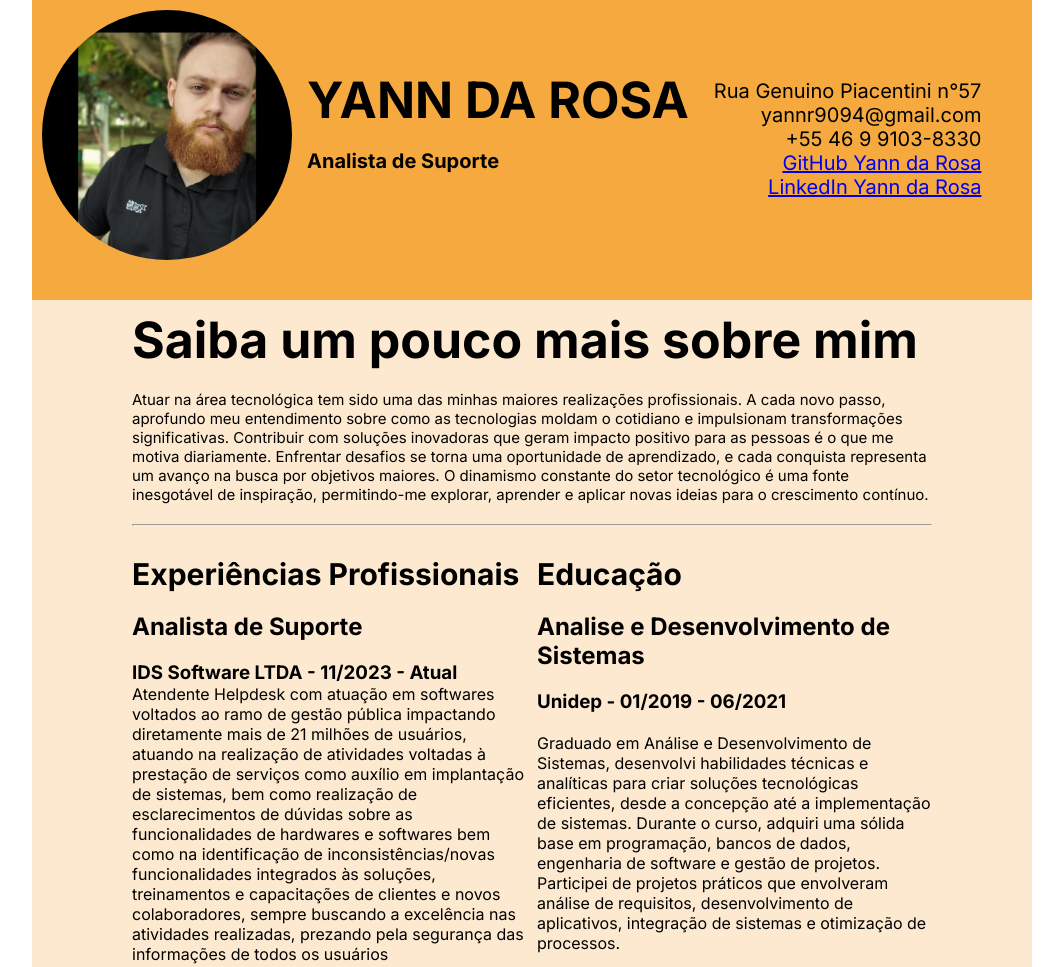
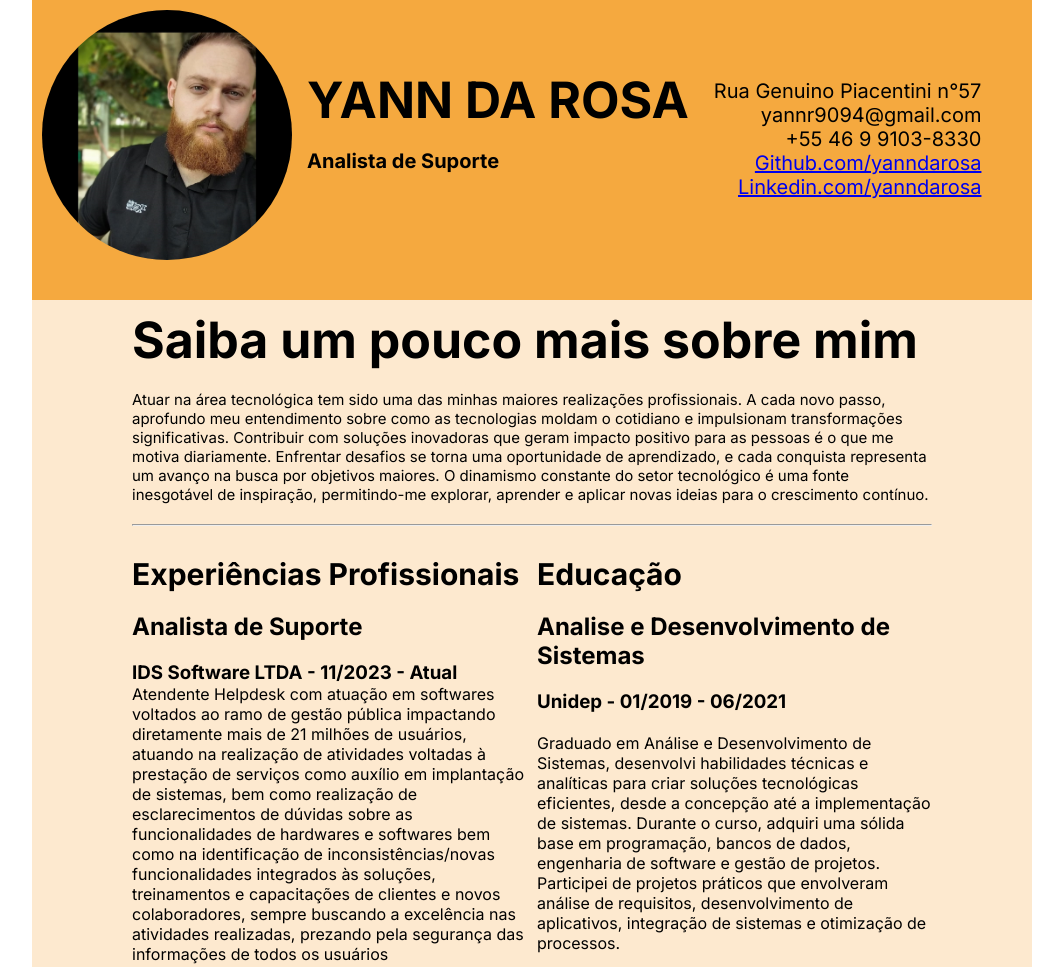
Before and after one commit to YannRcs/uc02-curriculum-vitae, a plain HTML site: page index.html in a window 1280 px wide. Shown: the top 967 px of the page, without its empty margins (108-1171 px from the left). Drawn offline with Linux system fonts and the light colour scheme.

Commit message:
ajustes nos links

```diff
--- a/index.html
+++ b/index.html
@@ -31,10 +31,10 @@
             <p>yannr9094@gmail.com</p>
             <p>+55 46 9 9103-8330</p>
             <a href="https://github.com/YannRcs">
-                <p>GitHub Yann da Rosa</p>
+                <p>Github.com/yanndarosa</p>
             </a>
-            <a href="https://l1nk.dev/LinkedinYanndaRosa">
-                <p>LinkedIn Yann da Rosa</p>
+            <a href="https://www.linkedin.com/in/yann-da-rosa-55658b249/">
+                <p>Linkedin.com/yanndarosa</p>
             </a>
 
         </div>
```
